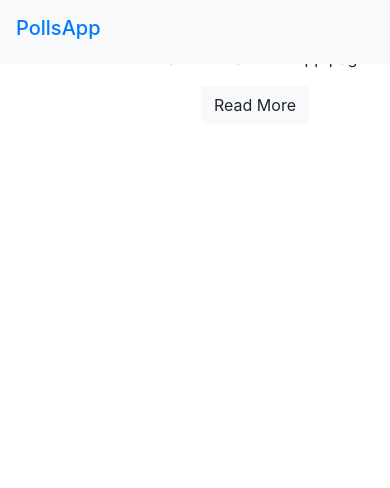
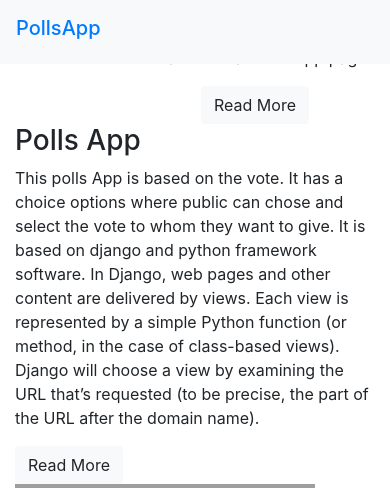
Before and after one commit to ashoknescode/poll-application, a Django app: page / in a window 390 px wide; the page is wider, and only the part inside the window is pictured. Shown: the top 488 px of that part. Before the commit the page ends 112 px from the top of that part, so only its background shows below. Run offline with Django 3.2, Linux system fonts and the light colour scheme; some libraries are stand-ins or nearby versions; some web fonts are replaced; grey boxes are pictures that could not be loaded.

Commit message:
[Update] fixed index and added hompepage

```diff
--- a/polls/urls.py
+++ b/polls/urls.py
@@ -3,7 +3,6 @@ from . import views
 
 app_name = 'polls'
 urlpatterns = [
-	path('',views.homepage, name='homepage'),
 	path('', views.IndexView.as_view(), name='index'),
 	path('<int:pk>/', views.DetailView.as_view(), name='detail'),
 	path('<int:pk>/results/', views.ResultsView.as_view(), name='results'),
--- a/templates/base.html
+++ b/templates/base.html
@@ -51,11 +51,55 @@
     </div>
 </nav>
 
-
-
   {% block content %}
 
   {% endblock %}
 
 </body>
 </html>
+
+<!-- Footer -->
+<hr>
+    <footer>
+      <div class="container">
+        <div class="row">
+          <div class="col-lg-8 col-md-10 mx-auto">
+            <ul class="list-inline text-center">
+              <li class="list-inline-item">       <!--Twitter-->
+                <a href="https://twitter.com/ashoknescode">
+                  <span class="fa-stack fa-lg">
+                    <i class="fas fa-circle fa-stack-2x"></i>
+                    <i class="fab fa-twitter fa-stack-1x fa-inverse"></i>
+                  </span>
+                </a>
+              </li>
+              <li class="list-inline-item">  <!--Facebook-->
+                <a href="#">
+                  <span class="fa-stack fa-lg">
+                    <i class="fas fa-circle fa-stack-2x"></i>
+                    <i class="fab fa-facebook-f fa-stack-1x fa-inverse"></i>
+                  </span>
+                </a>
+              </li>
+              <li class="list-inline-item"> <!--Linkedin-->
+                <a href="https://www.linkedin.com/in/ashok-kumar-869475140/">
+                  <span class="fa-stack fa-lg">
+                    <i class="fas fa-circle fa-stack-2x"></i>
+                    <i class="fab fa-linkedin fa-stack-1x fa-inverse"></i>
+                  </span>
+                </a>
+              </li>
+              <li class="list-inline-item">    <!--Github-->
+                <a href="https://github.com/ashoknescode">
+                  <span class="fa-stack fa-lg">
+                    <i class="fas fa-circle fa-stack-2x"></i>
+                    <i class="fab fa-github fa-stack-1x fa-inverse"></i>
+                  </span>
+                </a>
+              </li>
+            </ul>
+            <p class="copyright text-muted text-center">Copyright &copy; Ashok PollsApp 2019</p>
+          </div>
+        </div>
+      </div>
+    </footer>
--- a/templates/homepage.html
+++ b/templates/homepage.html
@@ -20,5 +20,17 @@
     </div>
     </div>
 </div>
-<!--Head section of body page-->
+<div class="container">
+    <div class="row">
+        <div class="col-md-8">
+            <h3>Polls App</h3>
+            <p class="">This polls App is based on the vote. It has a choice options where public can chose and select the vote to whom they want to give. It is based on django and python framework software. In Django, web pages and other content are delivered by views. Each view is represented by a simple Python function (or method, in the case of class-based views). Django will choose a view by examining the URL that’s requested (to be precise, the part of the URL after the domain name).</p>
+            <a href="https://www.nescode.com/" class="btn btn-light btn-center">Read More</a>
+        </div>
+        <div class="col-md-4">
+            <!-- <img src="{% static 'img/vote.png' %}" width="300" height="250"> -->
+            <img src="{% static 'img/voting.jpg' %}" width="300" height="250">
+        </div>
+    </div>
+</div>
 {% endblock %}
```
